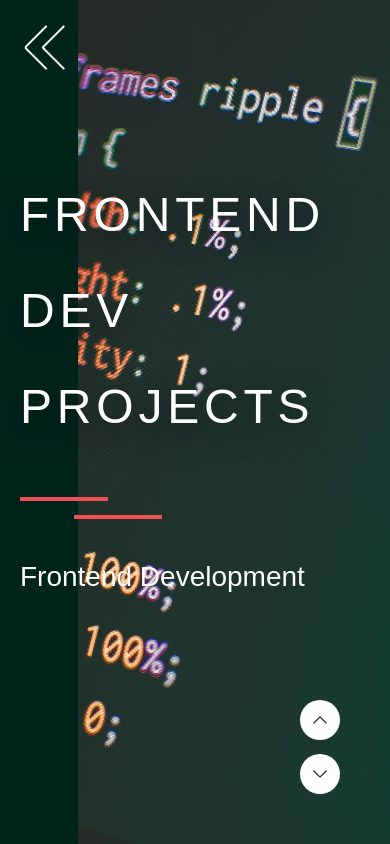
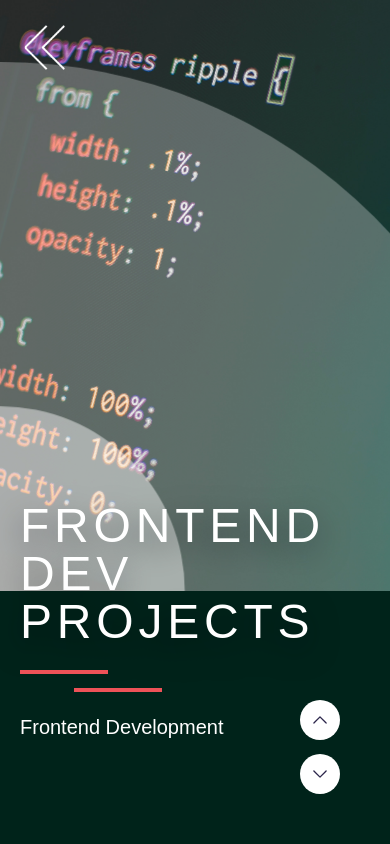
Before and after one commit to KobiManuel/My_Portfolio, a React (Vite) app: page /projects/frontend in a window 390 px wide. Built offline with nearby package versions, Linux system fonts and the light colour scheme; a web font is replaced by a local one.

Commit message:
feat: changed page header responsive design

```diff
--- a/src/Pages/DeveloperPage/_DevTools.scss
+++ b/src/Pages/DeveloperPage/_DevTools.scss
@@ -79,7 +79,7 @@
       width: 100%;
     }
     .project-card:nth-child(2) {
-      height: 50% !important;
+      height: 65% !important;
       width: 100%;
     }
   }
--- a/src/UI/PageHeader/_PageHeader.scss
+++ b/src/UI/PageHeader/_PageHeader.scss
@@ -182,12 +182,25 @@
 
 @media screen and (max-width: 522px) {
   .projects-card:first-child {
+    bottom: 105px;
     margin-left: 20px;
+    height: fit-content !important;
+    gap: 24px !important;
     h3 {
       font-size: 3rem !important;
+      line-height: 3rem !important;
+    }
+    p {
+      font-size: 20px !important;
+    }
+    #devtoolsBtn {
+      display: none !important;
     }
   }
   .page-header {
+    flex-direction: column;
+    justify-content: flex-start !important;
+    align-items: flex-start !important;
     width: 100vw !important;
     left: 0;
     .h3 {
@@ -197,4 +210,8 @@
       width: fit-content !important;
     }
   }
+  .projects-card:nth-child(2) {
+    width: 100% !important;
+    height: 70% !important;
+  }
 }
--- a/src/UI/ProjectCard/_ProjectCard.scss
+++ b/src/UI/ProjectCard/_ProjectCard.scss
@@ -237,7 +237,7 @@
       }
     }
     .project-card:nth-child(2) {
-      height: 50% !important;
+      height: 65% !important;
       width: 100%;
     }
   }
@@ -271,9 +271,5 @@
         font-size: 20px;
       }
     }
-    .project-card:nth-child(2) {
-      height: 50% !important;
-      width: 100%;
-    }
   }
 }
```
